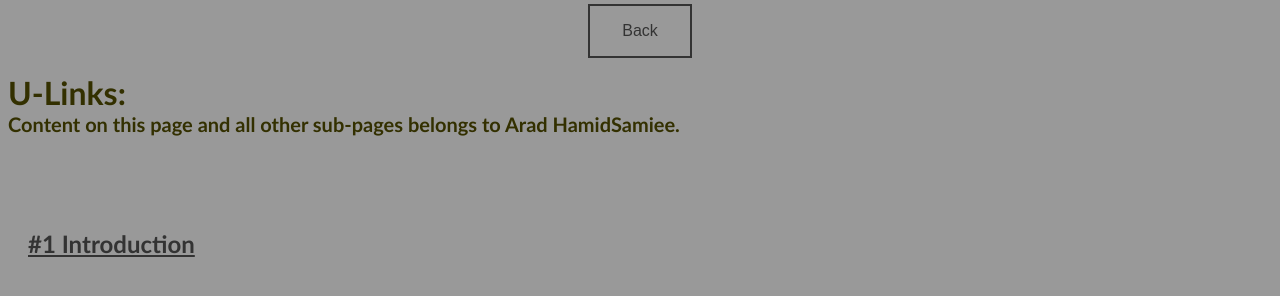
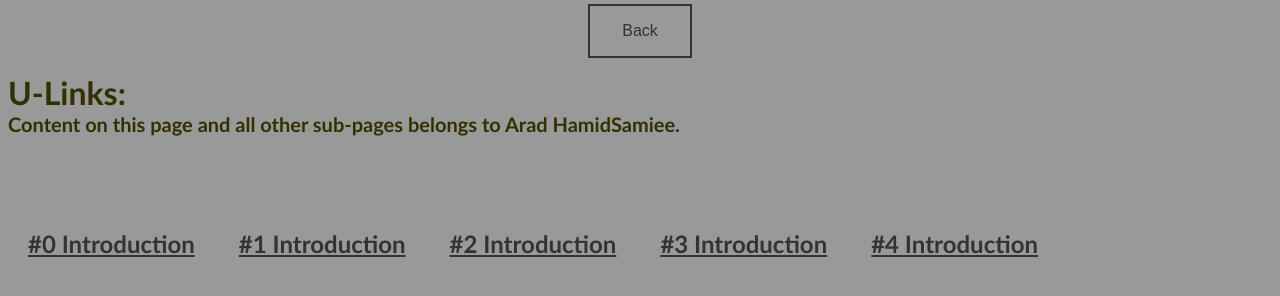
Before and after one commit to AradHamidSamiee/AradHamidSamiee.github.io, a plain HTML site: page Uni/index.html in a window 1280 px wide. Drawn offline with Linux system fonts and the light colour scheme.

Commit message:
add all files

```diff
--- a/Uni/index.html
+++ b/Uni/index.html
@@ -68,7 +68,11 @@ a:hover, a:active {
   </br>
   </br>
 
-  <a href="sim0.rar" target="_blank"><h2 style="font-family: Calibri;"><u>#1 Introduction</u></h2></a>
+  <a href="0_sim.rar" target="_blank"><h2 style="font-family: Calibri;"><u>#0 Introduction</u></h2></a>
+  <a href="1_sim.rar" target="_blank"><h2 style="font-family: Calibri;"><u>#1 Introduction</u></h2></a>
+  <a href="2_sim.rar" target="_blank"><h2 style="font-family: Calibri;"><u>#2 Introduction</u></h2></a>
+  <a href="3_sim.rar" target="_blank"><h2 style="font-family: Calibri;"><u>#3 Introduction</u></h2></a>
+  <a href="4_sim.rar" target="_blank"><h2 style="font-family: Calibri;"><u>#4 Introduction</u></h2></a>
 
 </body>
 
```
Also changed, not shown: 5 other files.
